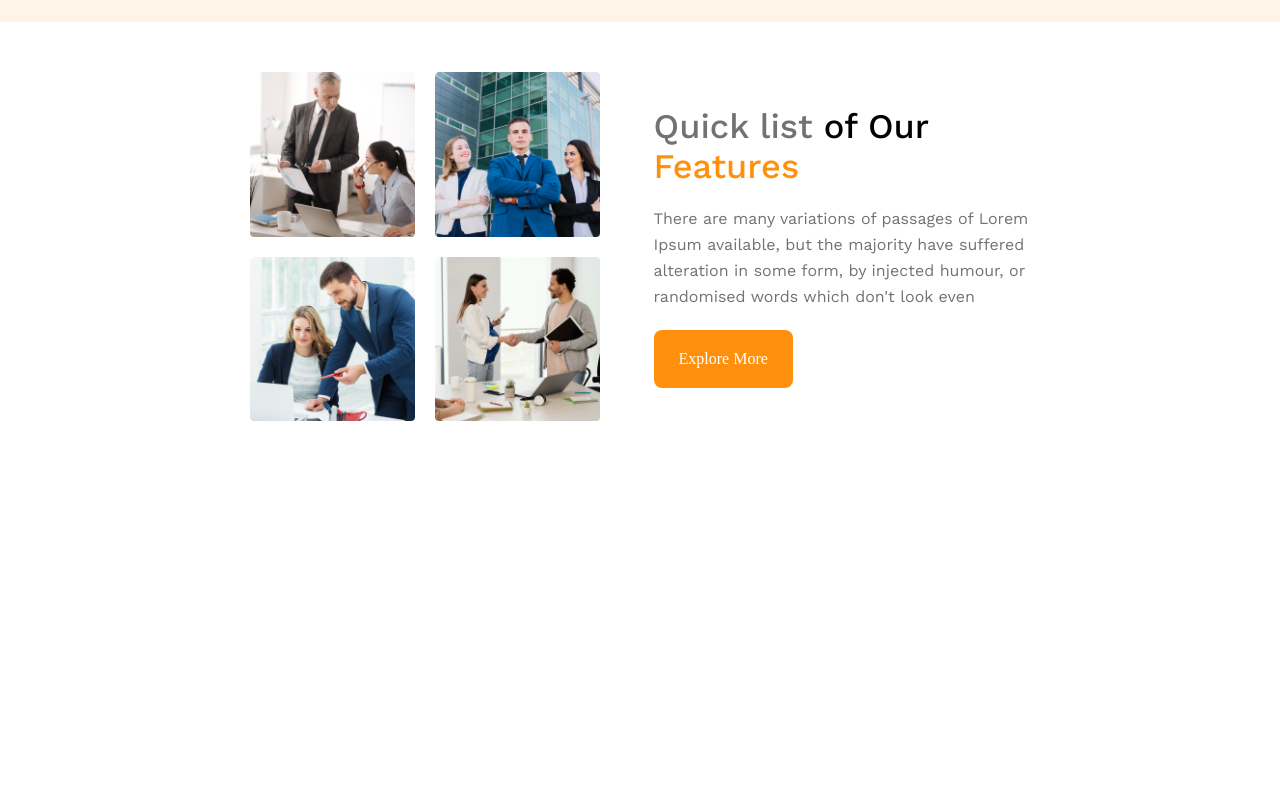
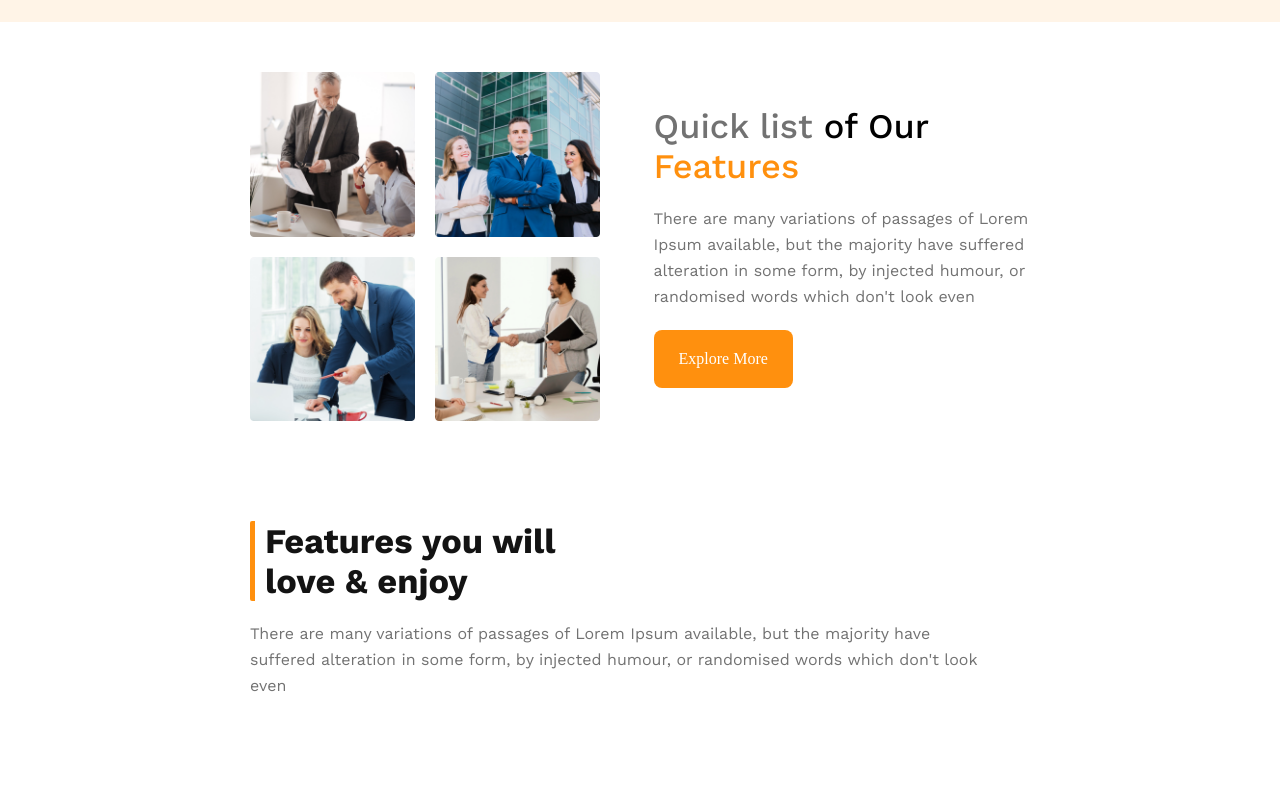
Before and after one commit to mehhed/mailston-2-modiul-3, a plain HTML site: page index.html in a window 1280 px wide. Shown: the part 843-1632 px from the top of the page. Before the commit the page ends 1314 px from the top, so only its background shows below. Drawn offline with nearby package versions, Linux system fonts and the light colour scheme.

Commit message:
some add

```diff
--- a/index.html
+++ b/index.html
@@ -52,6 +52,13 @@
                 <span><a href="" class="btn">Explore More</a></span>
             </div>
         </section>
+        <section class="Quick-list-of-Our-Features Features-love-enjoy">
+            <div class="discription">
+                <h1>Features you will <br> love & enjoy</h1>
+                <p>There are many variations of passages of Lorem Ipsum available, but the majority have suffered alteration in some form, by injected humour, or randomised words which don't look even</p>
+            </div>
+            <div class="images"></div>
+        </section>
     </main>
     <footer></footer>
 </body>
--- a/style.css
+++ b/style.css
@@ -105,6 +105,28 @@ nav{
     margin: 20px 0px;
 }
 
+/* Features-you-will-love-&-enjoy section css */
+.Features-love-enjoy{
+
+}
+.Features-love-enjoy .discription > h1 {
+    color: var(--dark-01, #131313);
+    font-family: Work Sans;
+    font-size: 2.15rem;
+    font-weight: 700;
+    border-left: 5px solid #ff900e;
+    border-radius: 2px;
+    padding-left: 10px;
+}
+.Features-love-enjoy .discription > p {
+    color: var(--dark-03, #727272);
+    font-family: Work Sans;
+    font-size: 1rem;
+    font-weight: 400;
+    line-height: 26px;
+    margin: 20px 0px 40px;
+}
+
 /* responsive related css  */
 
 /* responsive css for midium devices  */
```
